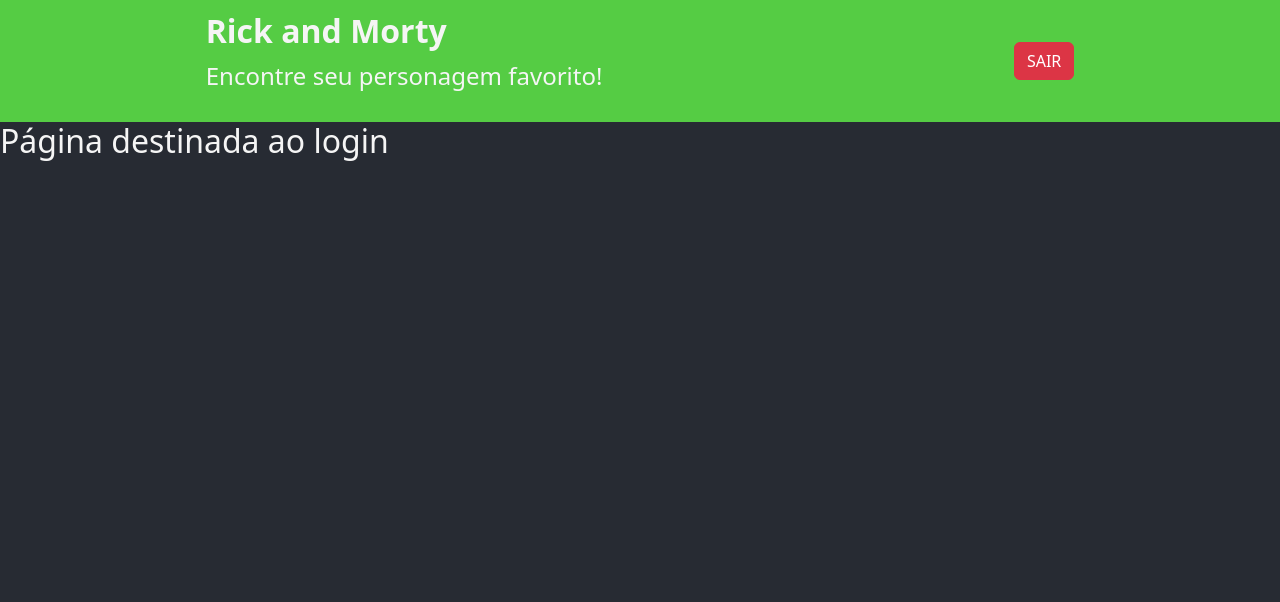
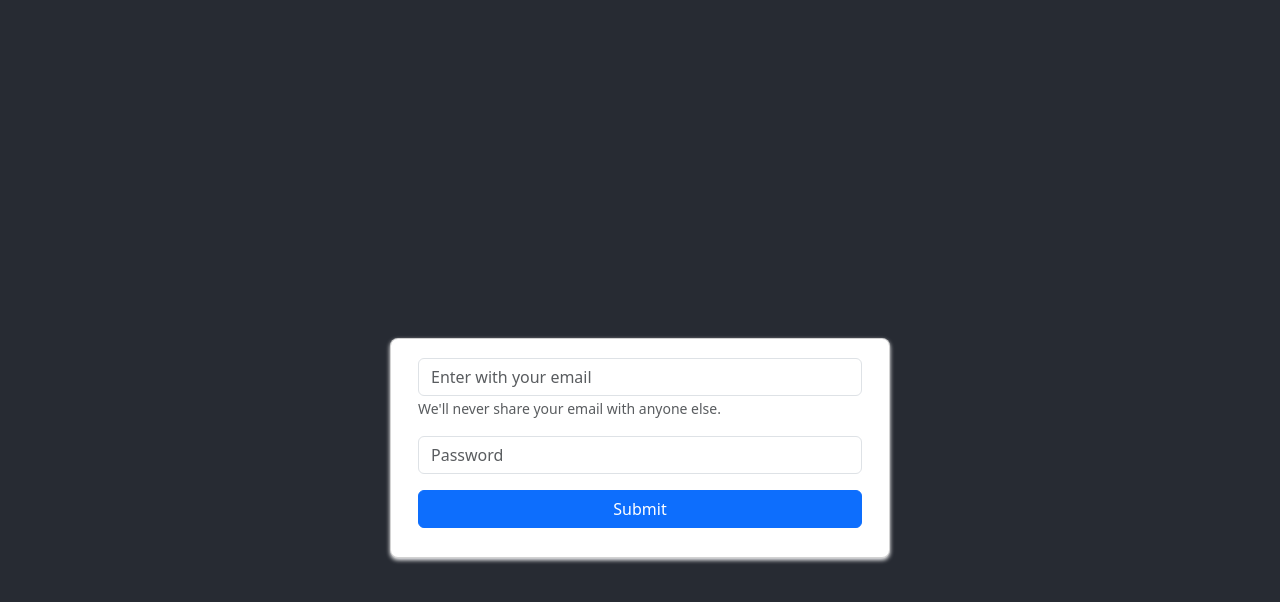
Before and after one commit to alisson2014/frontend_ads, a React (Create React App) app: page /login in a window 1280 px wide. Shown: the top 602 px of the page. Built offline with nearby package versions, Linux system fonts and the light colour scheme; no server answers.

Commit message:
Cria rota de login e serviço para privar as rotas

```diff
--- a/src/pages/Login/index.jsx
+++ b/src/pages/Login/index.jsx
@@ -1,7 +1,38 @@
+import { Button, Form, Container, Card } from 'react-bootstrap';
+import styled from 'styled-components';
+
+const StyledCard = styled(Card)`
+    width: 500px;
+    height: 220px;
+    border-radius: 8px;
+    box-shadow: 0px 2px 4px 0px #fefeff;
+    padding: 15px;
+`;
+
 export default function Login() {
     return (
-        <>
-            <h2>Página destinada ao login</h2>
-        </>
+        <Container
+            style={{ minHeight: "100vh" }}
+            className="mt-5 d-flex align-items-center justify-content-center"
+        >
+            <StyledCard>
+                <Form as={Container}>
+                    <Form.Group className="mb-1 mt-1">
+                        <Form.Control type="email" placeholder="Enter with your email" />
+                        <Form.Text className="text-muted">
+                            We'll never share your email with anyone else.
+                        </Form.Text>
+                    </Form.Group>
+
+                    <Form.Group className="mb-3 mt-3">
+                        <Form.Control type="password" placeholder="Password" />
+                    </Form.Group>
+
+                    <Button style={{ width: "100%" }} variant="primary" type="submit">
+                        Submit
+                    </Button>
+                </Form>
+            </StyledCard>
+        </Container>
     );
 };
--- a/src/pages/Template/index.jsx
+++ b/src/pages/Template/index.jsx
@@ -1,11 +1,12 @@
 import { Outlet } from "react-router-dom";
 import { Header } from "components/Organism";
+import PrivateRoute from "service/PrivateRoute";
 
 export default function Template() {
     return (
-        <>
+        <PrivateRoute>
             <Header />
             <Outlet />
-        </>
+        </PrivateRoute>
     );
 };
--- /dev/null
+++ b/src/service/PrivateRoute.jsx
@@ -0,0 +1,5 @@
+import { Navigate } from "react-router-dom";
+
+export default function PrivateRoute({ children }) {
+  return true ? children : <Navigate to="/login" />;
+};
```
Also changed, not shown: src/routes.jsx (+6 -6 lines).
